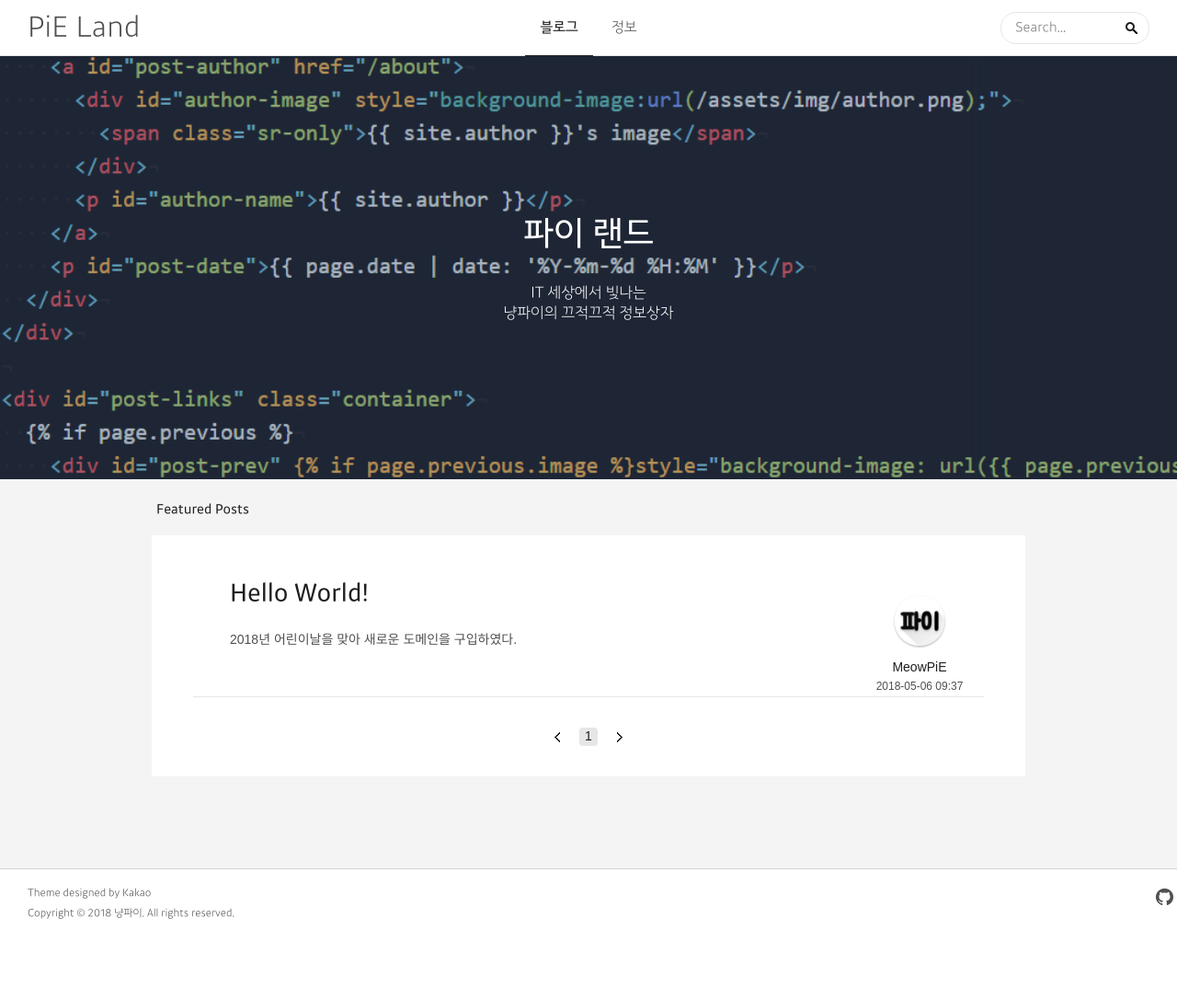
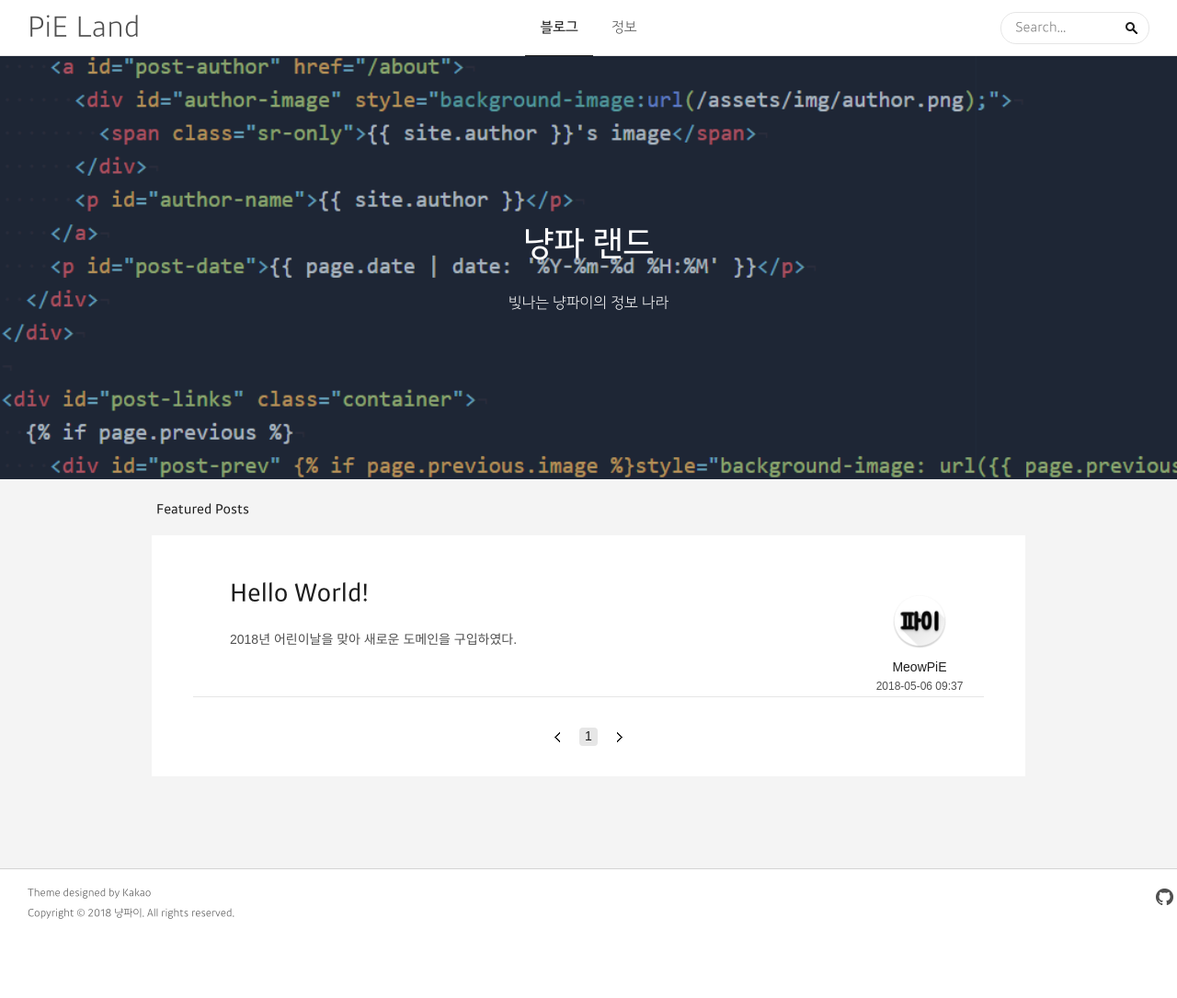
Before and after one commit to MeowPiE/meowpie.github.io_kakao, a Jekyll site: the page built from index.html, in a window 1280 px wide. Shown: the whole page at 92% size. Built offline with Jekyll 4.4.1, drawn with Linux system fonts in a browser that asks for light colours; the list of posts is cut into pages by our own code.

Commit message:
Update _config.yml

```diff
--- a/_config.yml
+++ b/_config.yml
@@ -1,12 +1,10 @@
-title: 파이 랜드
+title: 냥파 랜드
 author: MeowPiE
 email: email@meowpie.kr
-description: |
-  IT 세상에서 빛나는
-  냥파이의 끄적끄적 정보상자
+description: 빛나는 냥파이의 정보 나라
 url: https://blog.meowpie.kr
 timezone: Asia/Seoul
-image: /assets/img/logo.png
+image: # put blog logo image
 
 permalink: /:title/
 paginate: 5
@@ -16,11 +14,6 @@ plugins:
   - jekyll-sitemap
   - jekyll-feed
 
-collections:
-  authors:
-    output: true
-    permalink: /authors/:path/
-
 defaults:
   - scope:
       path: ""
```
